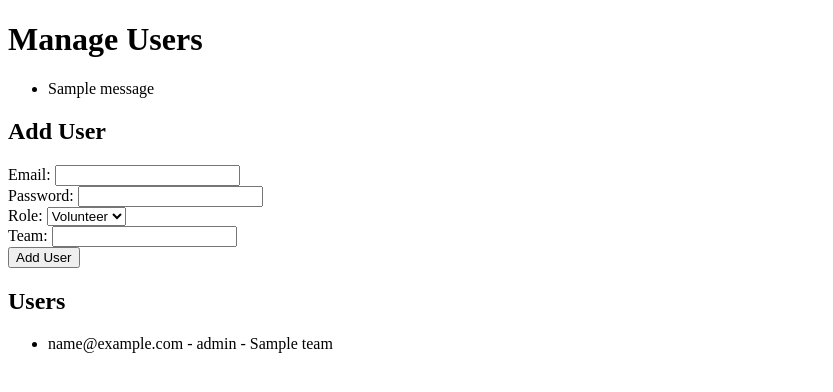
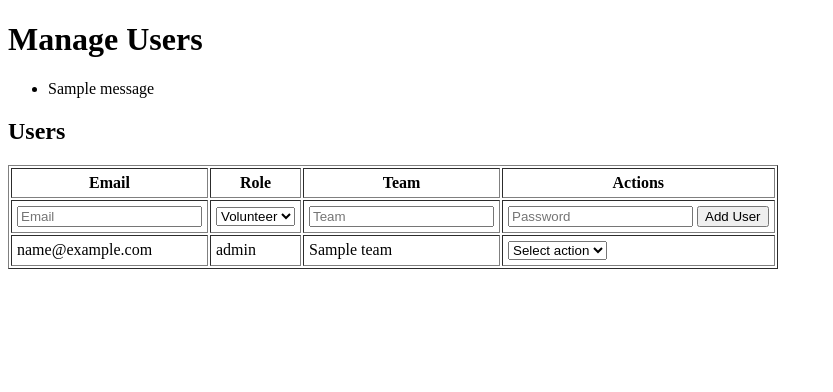
Before and after one commit to FraserSingh/TNT_APP, a Flask app: page /admin/users in a window 1280 px wide. Shown: the part 26-418 px from the top of the page, without its empty margins (0-833 px from the left). Run offline with Flask 3, Linux system fonts and the light colour scheme; a user stored in the database is signed in; tables that the repository leaves empty hold one stand-in row (values such as "Sample post"); one stand-in notice (Sample message) is shown.

Commit message:
feat: fix permissions for users vs admin, tabulate store and user management, fix store import, make editting of entries possible with drop down actions, make new entreis added by form embedded in table. Allow deletion of stores and users.

```diff
--- a/app/admin.py
+++ b/app/admin.py
@@ -1,9 +1,11 @@
+from datetime import datetime, timedelta
+
 from flask import Blueprint, flash, redirect, render_template, request, url_for
 from flask_login import current_user, login_required
 from werkzeug.security import generate_password_hash
 
 from .extensions import db
-from .models import Store, Team, User
+from .models import Shift, Store, Team, User
 
 admin_bp = Blueprint("admin", __name__, url_prefix="/admin")
 
@@ -43,6 +45,56 @@ def users():
     return render_template("admin_users.html", users=users, teams=teams)
 
 
+@admin_bp.route("/users/edit/<int:user_id>", methods=["GET", "POST"])
+@login_required
+def edit_user(user_id):
+    if current_user.role != "admin":
+        return redirect(url_for("rota.rota"))
+
+    user = User.query.get_or_404(user_id)
+
+    if request.method == "POST":
+        user.email = request.form["email"].lower().strip()
+        user.role = request.form["role"]
+
+        team_name = request.form["team"]
+        team = Team.query.filter_by(name=team_name).first()
+        if not team:
+            team = Team(name=team_name)
+            db.session.add(team)
+            db.session.commit()
+        user.team = team
+
+        password = request.form.get("password", "").strip()
+        if password:
+            user.password = generate_password_hash(password)
+
+        db.session.commit()
+        flash("User updated")
+        return redirect(url_for("admin.users"))
+
+    teams = Team.query.all()
+    return render_template("admin_edit_user.html", user=user, teams=teams)
+
+
+@admin_bp.route("/users/delete/<int:user_id>", methods=["POST"])
+@login_required
+def delete_user(user_id):
+    if current_user.role != "admin":
+        return redirect(url_for("rota.rota"))
+
+    user = User.query.get_or_404(user_id)
+
+    # Unassign this user's shifts instead of deleting them
+    for shift in list(user.shifts):
+        shift.volunteer = None
+
+    db.session.delete(user)
+    db.session.commit()
+    flash("User deleted")
+    return redirect(url_for("admin.users"))
+
+
 @admin_bp.route("/stores", methods=["GET", "POST"])
 @login_required
 def stores():
@@ -74,6 +126,19 @@ def stores():
                             team=team,
                         )
                         db.session.add(store)
+                        db.session.flush()
+
+                        # Create unassigned shifts for the new store
+                        for i in range(7):  # Create shifts for a week
+                            shift_date = datetime.utcnow().date() + timedelta(days=i)
+                            db.session.add(
+                                Shift(
+                                    date=shift_date,
+                                    store_id=store.id,
+                                    volunteer_id=None,  # Ensure shifts are unassigned
+                                )
+                            )
+
                 db.session.commit()
                 flash("Stores imported from CSV")
         else:
@@ -98,6 +163,19 @@ def stores():
                 team=team,
             )
             db.session.add(store)
+            db.session.flush()
+
+            # Create unassigned shifts for the new store
+            for i in range(7):  # Create shifts for a week
+                shift_date = datetime.utcnow().date() + timedelta(days=i)
+                db.session.add(
+                    Shift(
+                        date=shift_date,
+                        store_id=store.id,
+                        volunteer_id=None,  # Ensure shifts are unassigned
+                    )
+                )
+
             db.session.commit()
             flash("Store added")
 
@@ -132,3 +210,21 @@ def edit_store(store_id):
 
     teams = Team.query.all()
     return render_template("edit_store.html", store=store, teams=teams)
+
+
+@admin_bp.route("/stores/delete/<int:store_id>", methods=["POST"])
+@login_required
+def delete_store(store_id):
+    if current_user.role != "admin":
+        return redirect(url_for("rota.rota"))
+
+    store = Store.query.get_or_404(store_id)
+
+    # Delete associated shifts first to satisfy foreign key constraints
+    for shift in list(store.shifts):
+        db.session.delete(shift)
+
+    db.session.delete(store)
+    db.session.commit()
+    flash("Store deleted")
+    return redirect(url_for("admin.stores"))
--- a/app/auth.py
+++ b/app/auth.py
@@ -2,6 +2,7 @@ from flask import Blueprint, flash, redirect, render_template, request, url_for
 from flask_login import login_required, login_user, logout_user
 from werkzeug.security import check_password_hash
 
+from .extensions import db
 from .models import User
 
 auth_bp = Blueprint("auth", __name__)
@@ -17,6 +18,9 @@ def login():
 
         if user and check_password_hash(user.password, password):
             login_user(user)
+            db.session.refresh(
+                user
+            )  # Refresh the user to ensure the latest data is loaded
             return redirect(url_for("rota.rota"))
 
         flash("Invalid credentials")
--- a/app/rota.py
+++ b/app/rota.py
@@ -1,3 +1,4 @@
+import logging
 from datetime import datetime, timedelta, timezone
 
 from flask import Blueprint, redirect, render_template, request, url_for
@@ -6,6 +7,10 @@ from sqlalchemy import asc, desc, func
 
 from .extensions import db
 from .models import Shift, Store, Team, User
+
+# Configure logging
+logging.basicConfig(level=logging.DEBUG)
+logger = logging.getLogger(__name__)
 
 rota_bp = Blueprint("rota", __name__)
 
@@ -41,14 +46,25 @@ def ensure_dummy_stores():
     ]
 
     for store_name, pickup_time in dummy_stores:
-        db.session.add(
-            Store(
-                name=store_name,
-                description="Demo store",
-                pickup_time=pickup_time,
-                team=default_team,
+        store = Store(
+            name=store_name,
+            description="Demo store",
+            pickup_time=pickup_time,
+            team=default_team,
+        )
+        db.session.add(store)
+        db.session.flush()
+
+        # Create unassigned dummy shifts for the store
+        for i in range(7):  # Create shifts for a week
+            shift_date = datetime.utcnow().date() + timedelta(days=i)
+            db.session.add(
+                Shift(
+                    date=shift_date,
+                    store_id=store.id,
+                    volunteer_id=None,  # Ensure shifts are unassigned
+                )
             )
-        )
 
     db.session.commit()
 
@@ -117,37 +133,11 @@ def rota():
     )
 
 
-# NOTE untested, copied from previous branch
-# allow drop down assignment in rota page (drop down from template html)
-@rota_bp.route("/assign/<int:shift_id>", methods=["POST"])
-@login_required
-def assign(shift_id):
-    shift = Shift.query.get_or_404(shift_id)
-
-    if current_user.role == "admin":
-        user_id = request.form.get("user_id")
-
-        if user_id:
-            user = User.query.get(int(user_id))
-            shift.volunteer = user
-        else:
-            shift.volunteer = None
-
-    else:
-        # normal user behaviour
-        if shift.volunteer == current_user:
-            shift.volunteer = None
-        elif not shift.volunteer:
-            shift.volunteer = current_user
-
-    db.session.commit()
-    return redirect(url_for("rota.rota"))
-
-
 # Show a summary of unassigned shifts for the earliest date in the week
 @rota_bp.route("/summary")
 @login_required
 def admin_summary():
+    logger.debug(f"Current user role: {current_user.role}")  # Log the current user role
     if current_user.role != "admin":
         return redirect(url_for("rota.rota"))
 
@@ -187,3 +177,32 @@ def admin_summary():
         stores_uncovered=stores_uncovered,
         dir=next_dir,
     )
+
+
+@rota_bp.route("/toggle_shift/<int:shift_id>", methods=["POST"])
+@login_required
+def toggle_shift(shift_id):
+    shift = Shift.query.get_or_404(shift_id)
+
+    logger.debug(f"Current user role: {current_user.role}")  # Log the current user role
+
+    if current_user.role == "admin":
+        # Admin can assign or unassign any user to/from the shift
+        user_id = request.form.get("user_id")
+        if user_id:
+            user = User.query.get(int(user_id))
+            shift.volunteer = user
+        else:
+            shift.volunteer = None
+    else:
+        # General user can only assign/unassign themselves
+        if shift.volunteer == current_user:
+            shift.volunteer = None
+        elif not shift.volunteer:
+            shift.volunteer = current_user
+        else:
+            # If the shift is already assigned to someone else, deny the action
+            return "Shift is already assigned to another volunteer.", 403
+
+    db.session.commit()
+    return redirect(url_for("rota.rota"))
--- a/app/templates/admin_users.html
+++ b/app/templates/admin_users.html
@@ -26,22 +26,64 @@
         </ul>
       {% endif %}
     {% endwith %}
-    <h2>Add User</h2>
+
+    <h2>Users</h2>
+    <table border="1" cellpadding="5">
+        <thead>
+            <tr>
+                <th>Email</th>
+                <th>Role</th>
+                <th>Team</th>
+                <th>Actions</th>
+            </tr>
+        </thead>
+        <tbody>
+            <!-- Inline row to add a new user -->
+            <tr>
                 <form method="POST">
-        <label>Email: <input type="email" name="email" required></label><br>
-        <label>Password: <input type="password" name="password" required></label><br>
-        <label>Role: <select name="role">
+                    <td><input type="email" name="email" placeholder="Email" required></td>
+                    <td>
+                        <select name="role">
                             <option value="volunteer">Volunteer</option>
                             <option value="admin">Admin</option>
-        </select></label><br>
-        <label>Team: <input type="text" name="team" required></label><br>
+                        </select>
+                    </td>
+                    <td><input type="text" name="team" placeholder="Team" required></td>
+                    <td>
+                        <input type="password" name="password" placeholder="Password" required>
                         <button type="submit">Add User</button>
+                    </td>
                 </form>
-    <h2>Users</h2>
-    <ul>
+            </tr>
+
             {% for user in users %}
-            <li>{{ user.email }} - {{ user.role }} - {{ user.team.name }}</li>
+            <tr>
+                <td>{{ user.email }}</td>
+                <td>{{ user.role }}</td>
+                <td>{{ user.team.name }}</td>
+                <td>
+                    <form method="POST" action="{{ url_for('admin.delete_user', user_id=user.id) }}">
+                        <select name="action" onchange="
+                            if (this.value === 'edit') {
+                                window.location='{{ url_for('admin.edit_user', user_id=user.id) }}';
+                                this.value='';
+                            } else if (this.value === 'delete') {
+                                if (confirm('Delete user {{ user.email }}? This cannot be undone.')) {
+                                    this.form.submit();
+                                } else {
+                                    this.value='';
+                                }
+                            }
+                        ">
+                            <option value="">Select action</option>
+                            <option value="edit">Edit user</option>
+                            <option value="delete">Delete user</option>
+                        </select>
+                    </form>
+                </td>
+            </tr>
             {% endfor %}
-    </ul>
+        </tbody>
+    </table>
 </body>
 </html>
```
Also changed, not shown: app/scripts/manual reset admin pass.py (deleted, +0 -23 lines), app/scripts/reset_admin.py (deleted, +0 -18 lines), app/templates/admin_edit_user.html (added, +59 -0 lines), app/templates/admin_stores.html (+31 -12 lines), app/templates/admin_summary.html (+9 -4 lines), app/templates/rota.html (+9 -3 lines), pyproject.toml (+0 -18 lines). Lines whose indentation alone changed are shown as unchanged.
